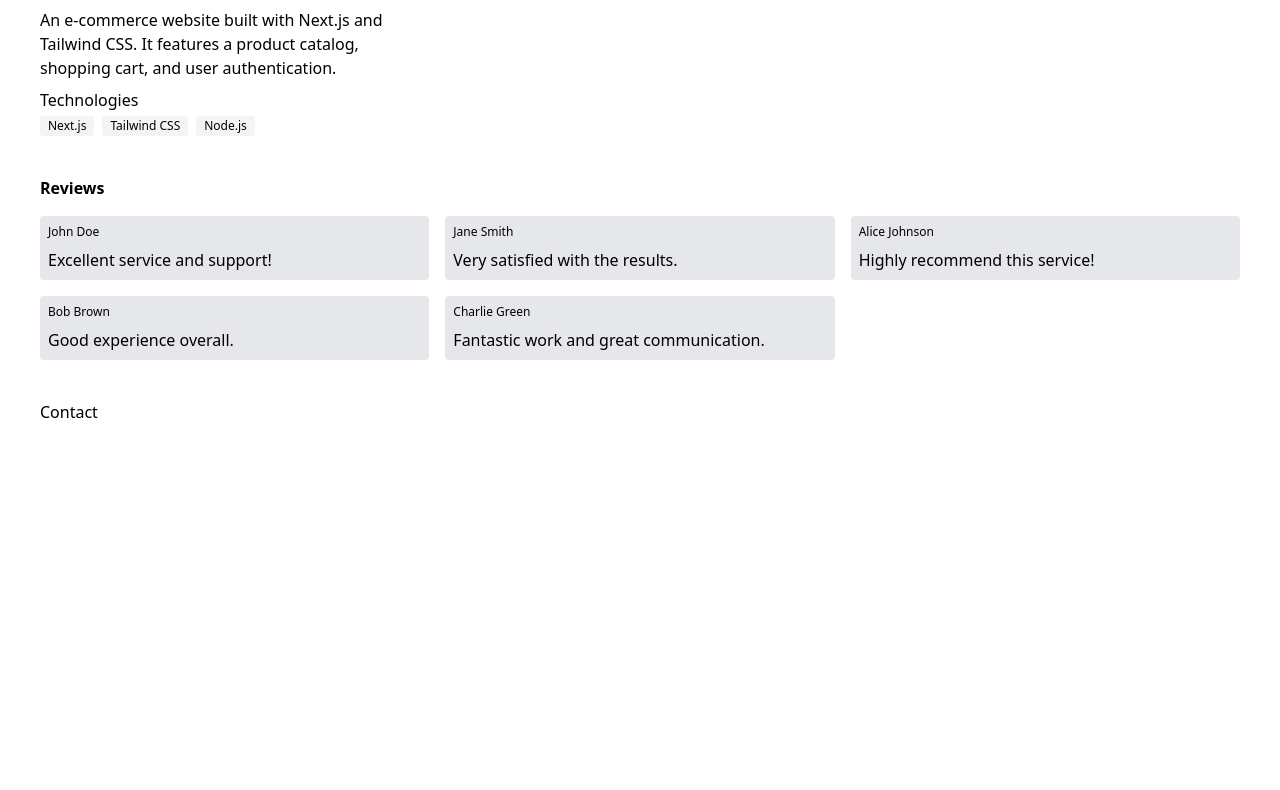
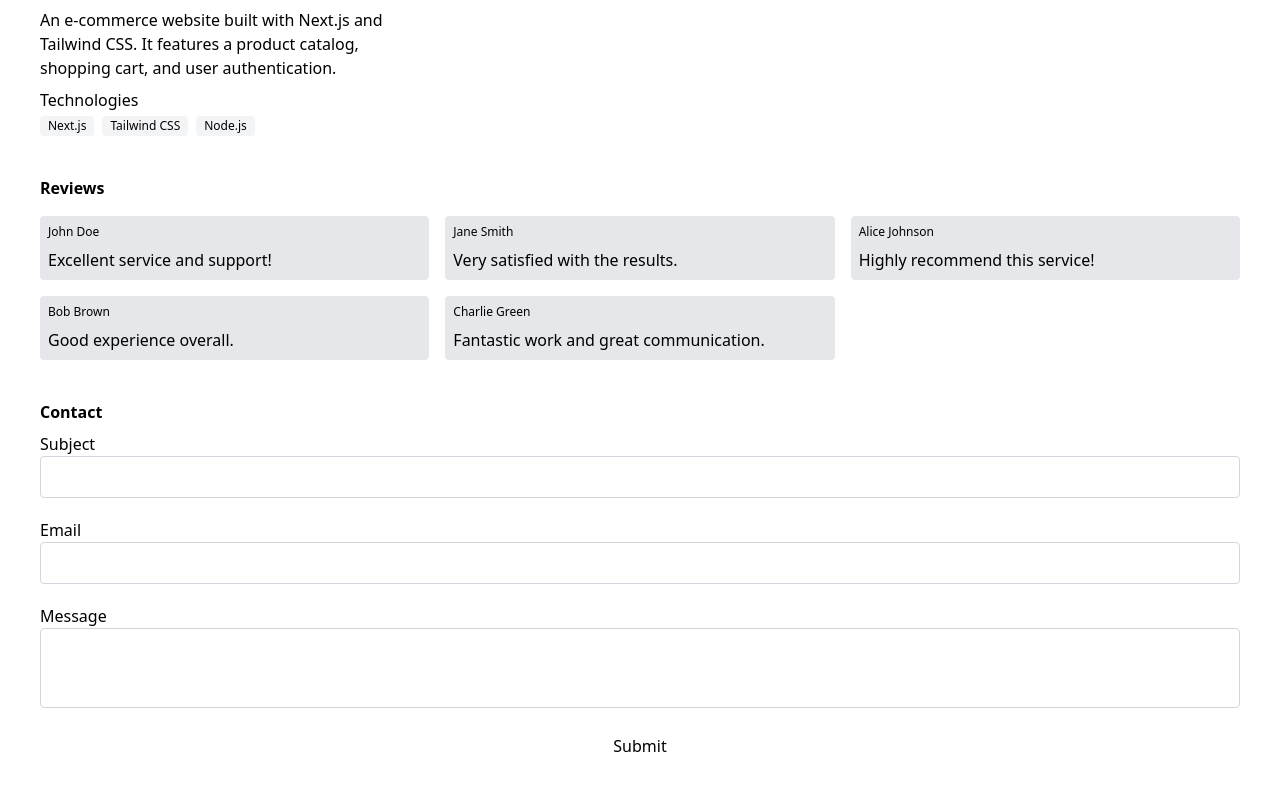
Before and after one commit to anthonywandera/anthonywandera, a React (Vite) app: page / in a window 1280 px wide. Shown: the part 1316-2106 px from the top of the page. Before the commit the page ends 1780 px from the top, so only its background shows below. Built offline with nearby package versions, Linux system fonts and the light colour scheme.

Commit message:
competed general markup

```diff
--- a/src/sections/contact.tsx
+++ b/src/sections/contact.tsx
@@ -1,5 +1,39 @@
 import Section from "../components/Section";
 
 export default function Contact() {
-  return <Section id="contact">Contact</Section>;
+  return (
+    <Section id="contact">
+      <h2 className="font-bold mb-2">Contact</h2>
+      <form className="flex flex-col gap-5">
+        <div>
+          <label htmlFor="subject">Subject</label>
+          <input
+            id="subject"
+            type="text"
+            name="subject"
+            className="border border-gray-300 rounded p-2 w-full"
+          />
+        </div>
+
+        <div>
+          <label htmlFor="email">Email</label>
+          <input
+            id="email"
+            type="email"
+            name="email"
+            className="border border-gray-300 rounded p-2 w-full"
+          />
+        </div>
+
+        <div>
+          <label htmlFor="message">Message</label>
+          <textarea
+            id="message"
+            className="resize-none w-full min-h-20 border border-gray-300 rounded p-2"
+          />
+        </div>
+        <button type="button">Submit</button>
+      </form>
+    </Section>
+  );
 }
```
